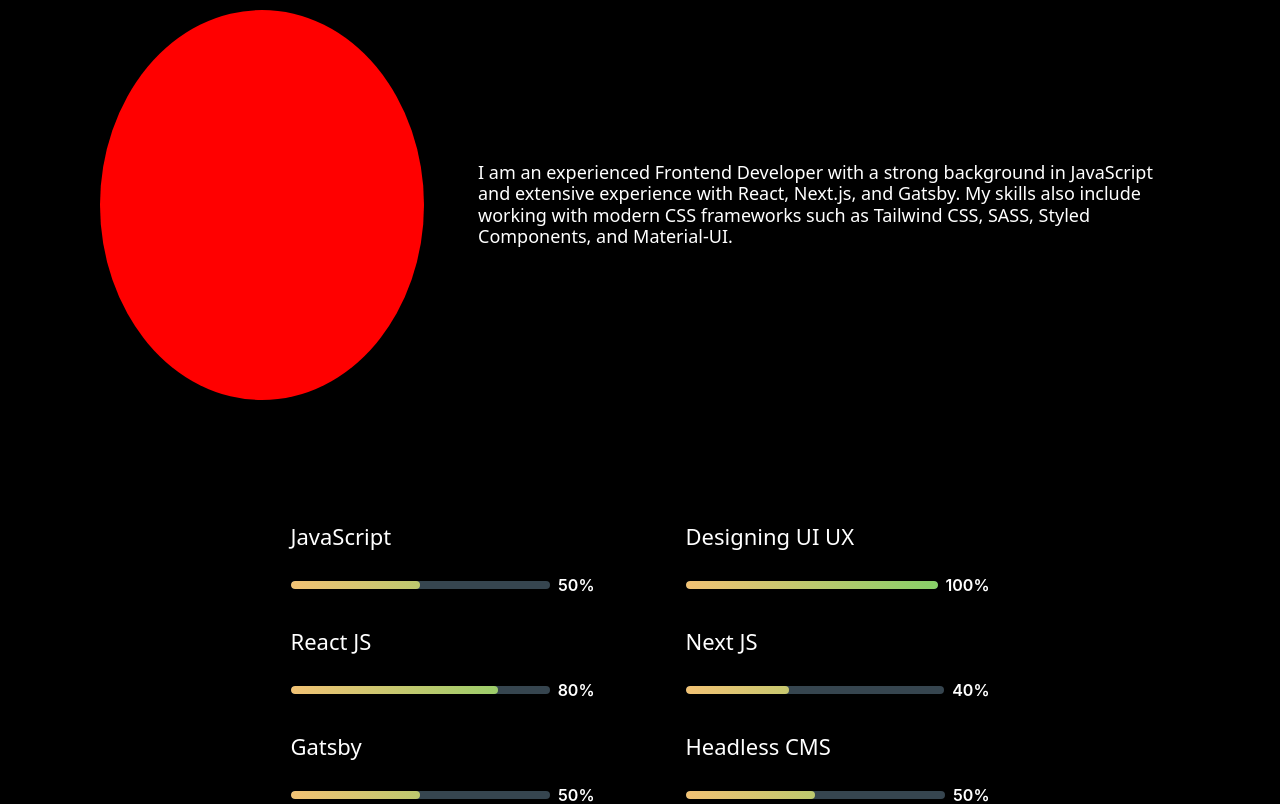
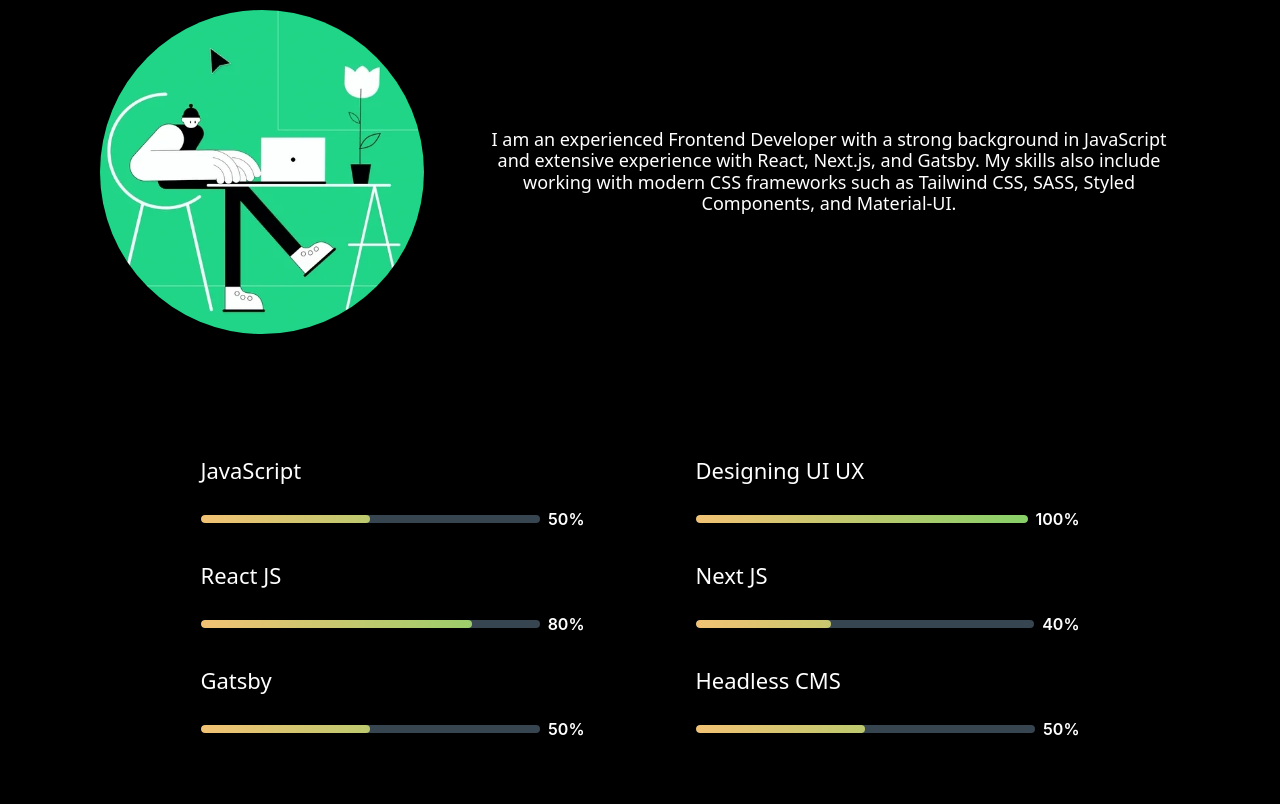
Before and after one commit to Joshwa-Shahbaz/gupc, a Next.js app: page / in a window 1280 px wide. Shown: the part 680-1484 px from the top of the page. Built offline with nearby package versions, Linux system fonts and the light colour scheme.

Commit message:
deploying on netlify

```diff
--- a/src/components/FlexWrapper/styled.ts
+++ b/src/components/FlexWrapper/styled.ts
@@ -10,9 +10,10 @@
     justifyContent ? justifyContent : "space-between"};
   flex-direction: ${({ FlexDirection }) =>
     FlexDirection ? FlexDirection : "column"};
-  gap: 10%;
+  gap: 80px;
 
   @media (min-width: ${({ theme }) => theme.breakpoints.largeScreen}px) {
     flex-direction: row;
+    gap: 10%;
   }
 `;
--- a/src/components/Footer/index.tsx
+++ b/src/components/Footer/index.tsx
@@ -5,7 +5,7 @@
   const year = date.getFullYear();
 
   return (
-    <footer className="pt-[120px] rounded-lg shadow dark:bg-gray-900 m-4">
+    <footer className="pt-[180px] rounded-lg shadow dark:bg-gray-900 m-4">
       <div className="w-full max-w-screen-xl mx-auto p-4 md:py-8">
         <div className="sm:flex sm:items-center sm:justify-between">
           <a
--- a/src/components/Nabvar/index.tsx
+++ b/src/components/Nabvar/index.tsx
@@ -14,7 +14,7 @@
 import { IoCloseSharp } from "react-icons/io5";
 
 const Navbar = () => {
-  const [toggle, useToggle] = useState<boolean>(false);
+  const [toggle, setToggle] = useState<boolean>(false);
   const List = [
     {
       navHead: "About Me",
@@ -66,7 +66,7 @@
           <HiMiniBars3
             color="#F2C274"
             size={30}
-            onClick={() => useToggle(true)}
+            onClick={() => setToggle(true)}
           />
         </ToggleButtonWrapper>
 
@@ -82,7 +82,7 @@
               <IoCloseSharp
                 size={30}
                 color="#fff"
-                onClick={() => useToggle(false)}
+                onClick={() => setToggle(false)}
               />
             </CloseButtonStyled>
           </MobileSizeNavbar>
--- a/src/components/UI/ProgressBar/index.tsx
+++ b/src/components/UI/ProgressBar/index.tsx
@@ -21,7 +21,6 @@
   };
 
   return (
-    <ContainerWrapper>
     <RowStyled>
       {data.map((item, index) => (
         <ColStyled key={index}>
@@ -36,7 +35,6 @@
         </ColStyled>
       ))}
     </RowStyled>
-    </ContainerWrapper>
   );
 };
 
--- a/src/components/UI/ProgressBar/styled.ts
+++ b/src/components/UI/ProgressBar/styled.ts
@@ -1,6 +1,7 @@
 import styled from "styled-components";
 import { Progress } from "antd";
 
+// Define styled components for progress bars
 export const CustomProgress = styled(Progress)`
   .ant-progress-bg {
     background-color: red;
@@ -22,6 +23,11 @@
   justify-content: space-around;
   gap: 30px;
   padding: 120px 60px;
+
+  @media (max-width: ${({ theme }) => theme.breakpoints.tablet}px) {
+    padding: 60px 30px;
+    gap: 20px;
+  }
 `;
 
 export const ColStyled = styled.div`
@@ -29,10 +35,22 @@
   display: flex;
   flex-direction: column;
   gap: 20px;
+
+  @media (max-width: ${({ theme }) => theme.breakpoints.largeScreen}px) {
+    width: 80%;
+  }
+
+  @media (max-width: ${({ theme }) => theme.breakpoints.tablet}px) {
+    width: 100%;
+  }
 `;
 
 export const TitleSyled = styled.div`
   font-size: 22px;
   font-weight: 500;
   color: #fff;
+
+  @media (max-width: ${({ theme }) => theme.breakpoints.tablet}px) {
+    font-size: 20px;
+  }
 `;
--- a/src/container/About/index.tsx
+++ b/src/container/About/index.tsx
@@ -1,6 +1,7 @@
 import ProgressBar from "@/components/UI/ProgressBar";
+import Image from "next/image";
 import React from "react";
-import { RowStyled } from "./styled";
+import { LeftColStyled, RightColStyled, RowStyled } from "./styled";
 import ContainerWrapper from "@/components/ContainerWrapper";
 
 const ProgressData = [
@@ -17,22 +18,28 @@
     <ContainerWrapper as="section" id="about-me-section">
       <div style={{ marginTop: "120px" }}>
         <RowStyled>
-          <div
-            style={{
-              backgroundColor: "red",
-              width: "30%",
-              height: "390px",
-              borderRadius: "50%",
-            }}
-          ></div>
-          <div style={{ flex: "1" }}>
+          <LeftColStyled>
+            <Image
+              style={{
+                borderRadius: "50%",
+                width: "100%",
+                height: "100%",
+                objectFit: "contain",
+              }}
+              src="/images/giphy.webp"
+              alt="Profile Picture"
+              width={500}
+              height={500}
+            />
+          </LeftColStyled>
+          <RightColStyled>
             <p>
               I am an experienced Frontend Developer with a strong background in
               JavaScript and extensive experience with React, Next.js, and
               Gatsby. My skills also include working with modern CSS frameworks
               such as Tailwind CSS, SASS, Styled Components, and Material-UI.
             </p>
-          </div>
+          </RightColStyled>
         </RowStyled>
         <ProgressBar data={ProgressData} />
       </div>
--- a/src/container/About/styled.ts
+++ b/src/container/About/styled.ts
@@ -3,9 +3,32 @@
 export const RowStyled = styled.div`
   display: flex;
   justify-content: space-between;
-  flex-direction: row;
-  gap: 5%;
-  /* text-align: center; */
-  /* justify-content: center; */
+  flex-direction: column;
+  gap: 60px;
   align-items: center;
+  text-align: center;
+
+  @media (min-width: ${({ theme }) => theme.breakpoints.largeScreen}px) {
+    flex-direction: row;
+    gap: 5%;
+  }
 `;
+
+export const LeftColStyled = styled.div`
+  width: 80%;
+  border-radius: 50%;
+  height: 100%;
+
+  @media (min-width: ${({ theme }) => theme.breakpoints.largeScreen}px) {
+    width: 30%;
+  }
+`;
+
+export const RightColStyled = styled.div`
+  width: 100%;
+  height: 100%;
+
+  @media (min-width: ${({ theme }) => theme.breakpoints.largeScreen}px) {
+    flex: 1;
+  }
+`;
--- a/src/container/Gallery/index.tsx
+++ b/src/container/Gallery/index.tsx
@@ -4,7 +4,7 @@
 
 const Gallery = () => {
   return (
-    <ContainerWrapper>
+    <ContainerWrapper as="section">
       <GalleryContainer>
         <div>
           <Image
--- a/src/container/MainPage/index.tsx
+++ b/src/container/MainPage/index.tsx
@@ -20,7 +20,7 @@
 const MainPage = () => {
   const texts = [
     "I am Joshwa Shahbaz",
-    "I'm Frontend Developer",
+    "I&apos;m Frontend Developer",
     "Have a great day!",
   ];
 
@@ -56,9 +56,9 @@
             <div>
               <p>
                 Lorem Ipsum is simply dummy text of the printing and typesetting
-                industry. Lorem Ipsum has been the industry's standard dummy
-                text ever since the 1500s, when an unknown printer took a galley
-                of type and scrambled it to make a type specimen book.
+                industry. Lorem Ipsum has been the industry&apos;s standard
+                dummy text ever since the 1500s, when an unknown printer took a
+                galley of type and scrambled it to make a type specimen book.
               </p>
             </div>
             <div>
--- a/src/pages/addTopics.tsx
+++ /dev/null
@@ -1,81 +0,0 @@
-import ContainerWrapper from "@/components/ContainerWrapper";
-import ButtonWrapper from "@/components/UI/ButtonWrapper";
-import React, { useState } from "react";
-
-type FormDataProps = {
-  title: string;
-  description: string;
-};
-
-const AddTopics = () => {
-  const [data, setData] = useState<FormDataProps>({
-    title: "",
-    description: "",
-  });
-  const [errors, setErrors] = useState<{
-    title?: string;
-    description?: string;
-  }>({});
-
-  const handleFormSubmit = (e: React.FormEvent<HTMLFormElement>) => {
-    e.preventDefault();
-
-    const newErrors = {};
-    if (data.title.trim() === "") {
-      newErrors.title = "Please fill in the title";
-    }
-    if (data.description.trim() === "") {
-      newErrors.description = "Please fill in the description";
-    }
-
-    setErrors(newErrors);
-
-    if (Object.keys(newErrors).length === 0) {
-      console.log("Form submitted:", data);
-
-      setData({ title: "", description: "" });
-    }
-  };
-
-  return (
-    <ContainerWrapper>
-      <div className="mt-5">
-        <form onSubmit={handleFormSubmit}>
-          <div className="flex flex-col gap-3">
-            <input
-              className={`border border-slate-500 px-8 py-3 ${
-                errors.title ? "text-red-500" : ""
-              }`}
-              type="text"
-              placeholder="Title"
-              value={data.title}
-              onChange={(e) => setData({ ...data, title: e.target.value })}
-            />
-            {errors.title && (
-              <span className="text-red-500 mt-3">{errors.title}</span>
-            )}
-
-            <input
-              className={`border border-slate-500 px-8 py-3 ${
-                errors.description ? "text-red-500" : ""
-              }`}
-              placeholder="Description"
-              value={data.description}
-              onChange={(e) =>
-                setData({ ...data, description: e.target.value })
-              }
-            />
-            {errors.description && (
-              <span className="text-red-500 mt-3">{errors.description}</span>
-            )}
-          </div>
-          <div className="mt-5">
-            <ButtonWrapper buttonType="submit">Submit</ButtonWrapper>
-          </div>
-        </form>
-      </div>
-    </ContainerWrapper>
-  );
-};
-
-export default AddTopics;
--- a/src/pages/editTopic/[id]/index.tsx
+++ /dev/null
@@ -1,42 +0,0 @@
-import ContainerWrapper from "@/components/ContainerWrapper";
-import { array } from "@/container/TopicsList";
-import React from "react";
-
-type array = {
-  id: string;
-  title: string;
-  description: string;
-};
-
-export async function getServerSideProps(context: { params: { id: string } }) {
-  const { id } = context.params;
-
-  const item = array.find((item) => item.id === id);
-
-  if (!item) {
-    console.log("page not found");
-    // return {
-    //   //   notFound: true,
-    // };
-  }
-
-  return {
-    props: {
-      item,
-    },
-  };
-}
-
-const EditTopic = ({ item }: { item: array }) => {
-  return (
-    <ContainerWrapper>
-      <div className="mt-5">
-        <h1>Edit Topic: {item.id}</h1>
-        <h1>Edit Topic: {item.title}</h1>
-        <p>Edit Topic: {item.description}</p>
-      </div>
-    </ContainerWrapper>
-  );
-};
-
-export default EditTopic;
```
Also changed, not shown: public/images/HeroPlane.png (deleted), public/images/giphy.webp (added). Lines whose indentation alone changed are shown as unchanged.
